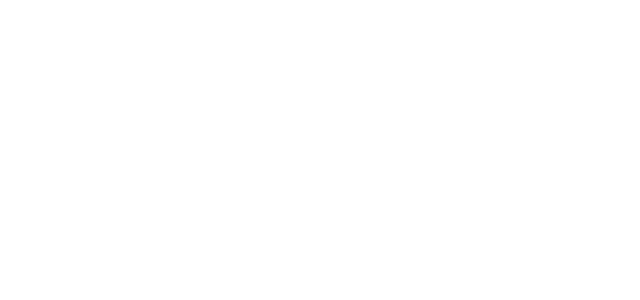
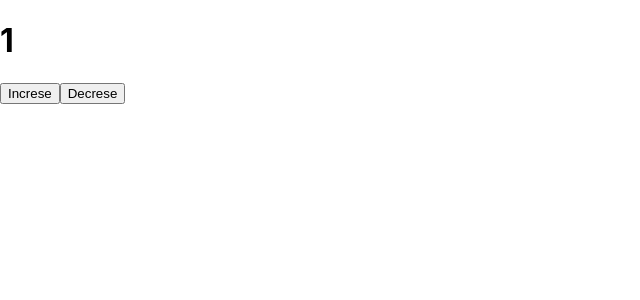
Before and after one commit to gbwlxhd97/react-hooks, a React (Create React App) app: page / in a window 1280 px wide. Shown: the top 300 px of the page, without its empty margins (0-640 px from the left). Built offline with nearby package versions, Linux system fonts and the light colour scheme.

Commit message:
chap 1 use State

```diff
--- a/src/App.js
+++ b/src/App.js
@@ -1,5 +1,47 @@
-function App() {
-  return <div className="App"></div>;
+import React, { useState } from "react";
+
+const App = () => {
+  const [item, setItem] = useState(1);
+  const IncrementItem = () => setItem(item + 1);
+  const decrementItem = () => setItem(item - 1);
+  return (
+    <div className="App">
+      <h1>{item}</h1>
+      <button onClick={IncrementItem}>Increse</button>
+      <button onClick={decrementItem}>Decrese</button>
+    </div>
+  );
+};
+// class 형 컴포넌트로 똑같은 기능을 구현할떄 state 관리.
+// eslint-disable-next-line
+class AppUgly extends React.Component {
+  state = {
+    item: 1,
+  };
+  render() {
+    const { item } = this.state;
+    return (
+      <div className="App">
+        <h1>{item}</h1>
+        <button onClick={this.IncrementItem}>Increse</button>
+        <button onClick={this.decrementItem}>Decrese</button>
+      </div>
+    );
+  }
+  IncrementItem = () => {
+    this.setState((state) => {
+      return {
+        item: state.item + 1,
+      };
+    });
+  };
+  decrementItem = () => {
+    this.setState((state) => {
+      return {
+        item: state.item - 1,
+      };
+    });
+  };
 }
 
 export default App;
```
Also changed, not shown: 1 other file (tests, documents, lock files or other folders).
